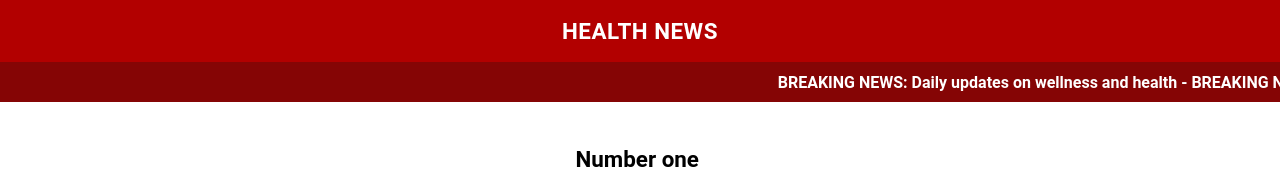
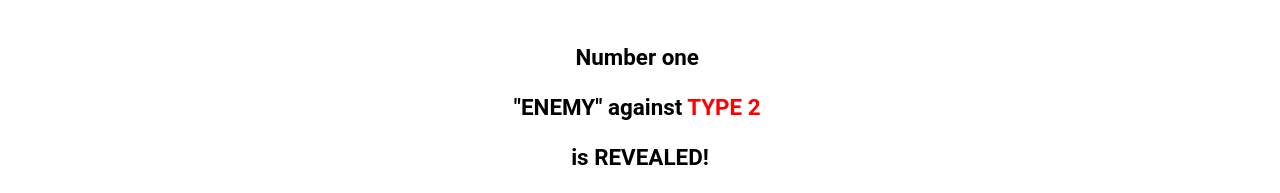
Before and after one commit to ourenterprisetools/pages, a plain HTML site: page tktk/vsl1/pg2.html in a window 1280 px wide. Shown: the top 193 px of the page. Drawn offline with Linux system fonts and the light colour scheme; files that its build step writes are made by us from their sources.

Commit message:
Update pg2.html

```diff
--- a/tktk/vsl1/pg2.html
+++ b/tktk/vsl1/pg2.html
@@ -99,22 +99,6 @@
     </style>
   </head>
   <body>
-    <div class="header-bar">HEALTH NEWS</div>
-    <div class="breaking-news-bar">
-      <div class="breaking-news-text">
-        <span>BREAKING NEWS: Daily updates on wellness and health -</span>
-        <span>BREAKING NEWS: Daily updates on wellness and health -</span>
-        <span>BREAKING NEWS: Daily updates on wellness and health -</span>
-        <span>BREAKING NEWS: Daily updates on wellness and health -</span>
-        <span>BREAKING NEWS: Daily updates on wellness and health -</span>
-        <span>BREAKING NEWS: Daily updates on wellness and health -</span>
-        <span>BREAKING NEWS: Daily updates on wellness and health -</span>
-        <span>BREAKING NEWS: Daily updates on wellness and health -</span>
-        <span>BREAKING NEWS: Daily updates on wellness and health -</span>
-        <span>BREAKING NEWS: Daily updates on wellness and health -</span>
-        <span>BREAKING NEWS: Daily updates on wellness and health -</span>
-      </div>
-    </div>
 
     <div class="headline">
       <h1>
```
